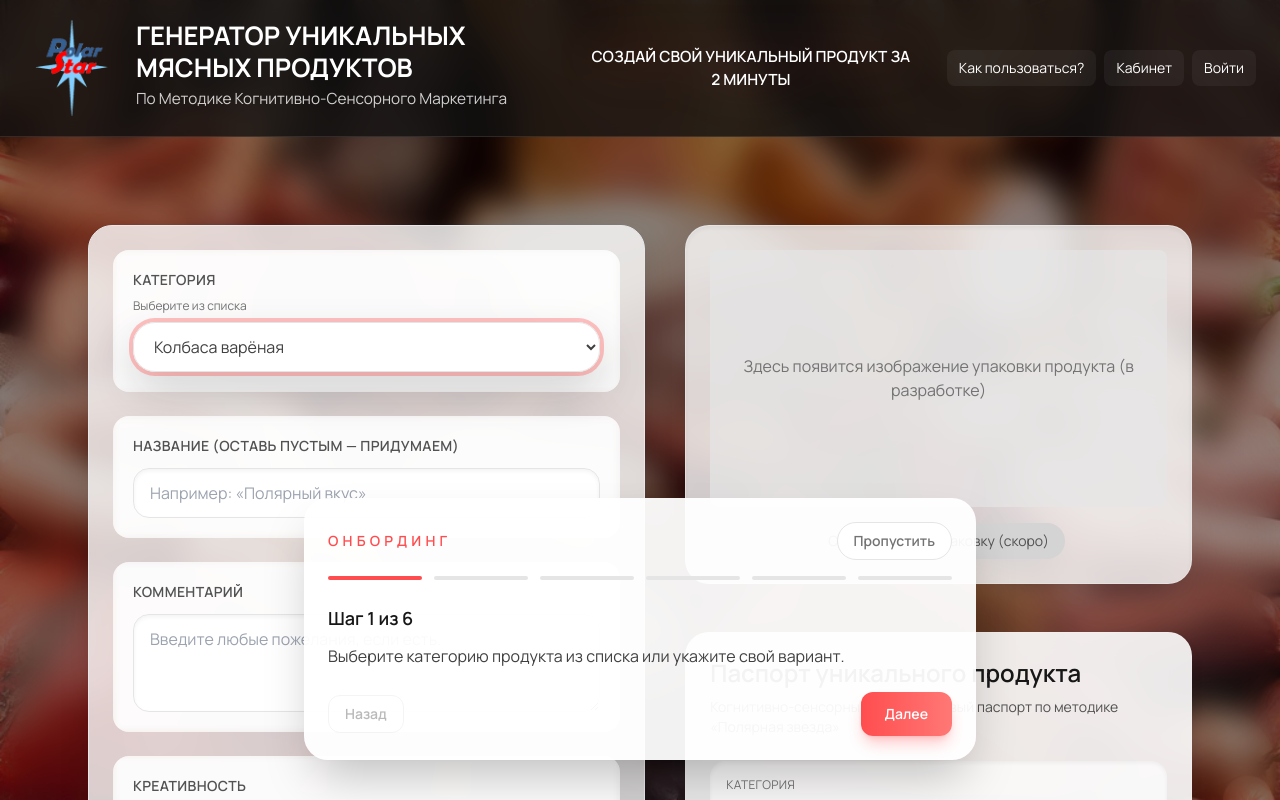
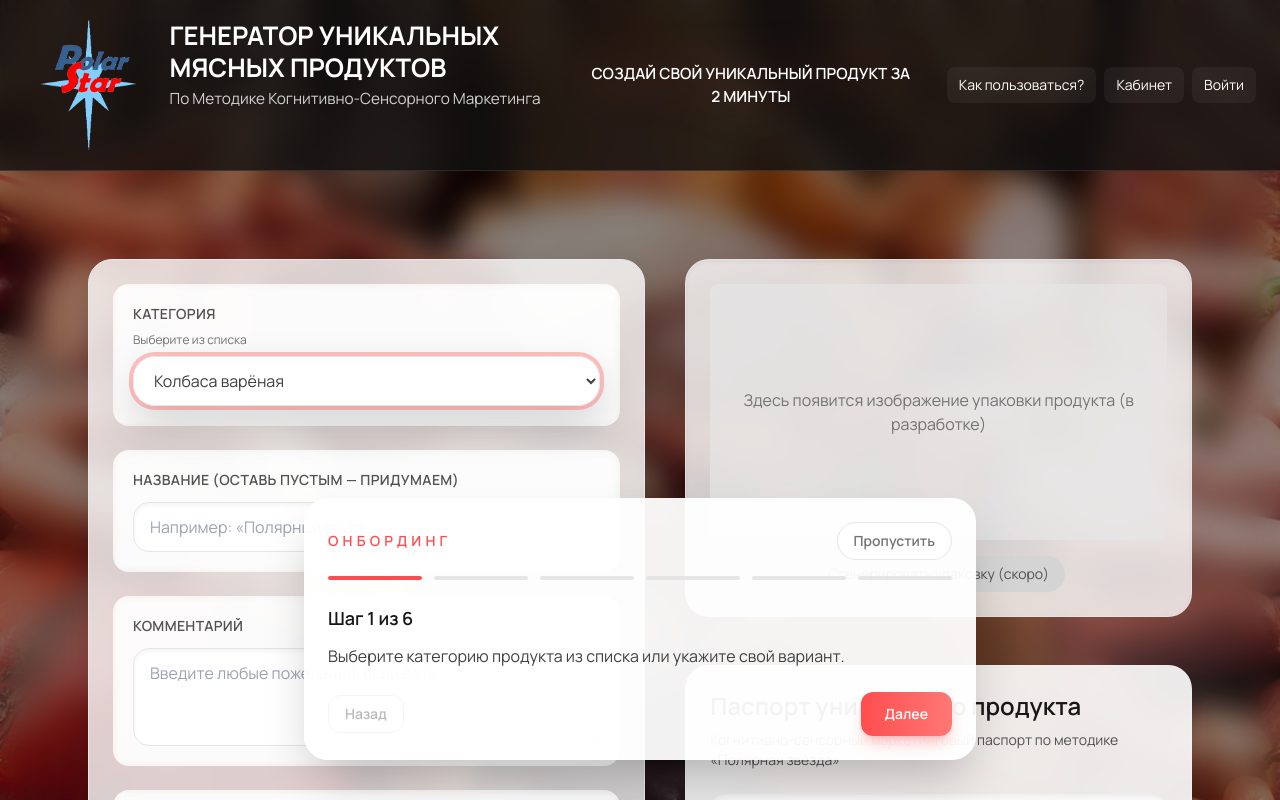
Before and after one commit to nmlugo1996-boop/qwen-landing, a Next.js app: page / in a window 1280 px wide. Shown: the top 800 px of the page. Built offline with nearby package versions, Linux system fonts and the light colour scheme.

Commit message:
Unify short and full passport into single product passport

```diff
--- a/components/Header.tsx
+++ b/components/Header.tsx
@@ -12,7 +12,7 @@ function Logo() {
 
   if (fallbackText) {
     return (
-      <div className="inline-flex h-20 w-20 items-center justify-center rounded-2xl bg-white text-lg font-black uppercase text-[#121212] lg:h-24 lg:w-24">
+      <div className="inline-flex h-[6.75rem] w-[6.75rem] items-center justify-center rounded-2xl bg-white text-lg font-black uppercase text-[#121212] lg:h-[8.1rem] lg:w-[8.1rem]">
         PS
       </div>
     );
@@ -22,8 +22,8 @@ function Logo() {
     <Image
       src={src}
       alt="Polar Star"
-      width={120}
-      height={120}
+      width={162}
+      height={162}
       priority
       onError={() => {
         if (src === "/Logo.svg") {
@@ -32,7 +32,7 @@ function Logo() {
           setFallbackText(true);
         }
       }}
-      className="h-20 w-20 select-none object-contain lg:h-24 lg:w-24"
+      className="h-[6.75rem] w-[6.75rem] select-none object-contain lg:h-[8.1rem] lg:w-[8.1rem]"
     />
   );
 }
```
